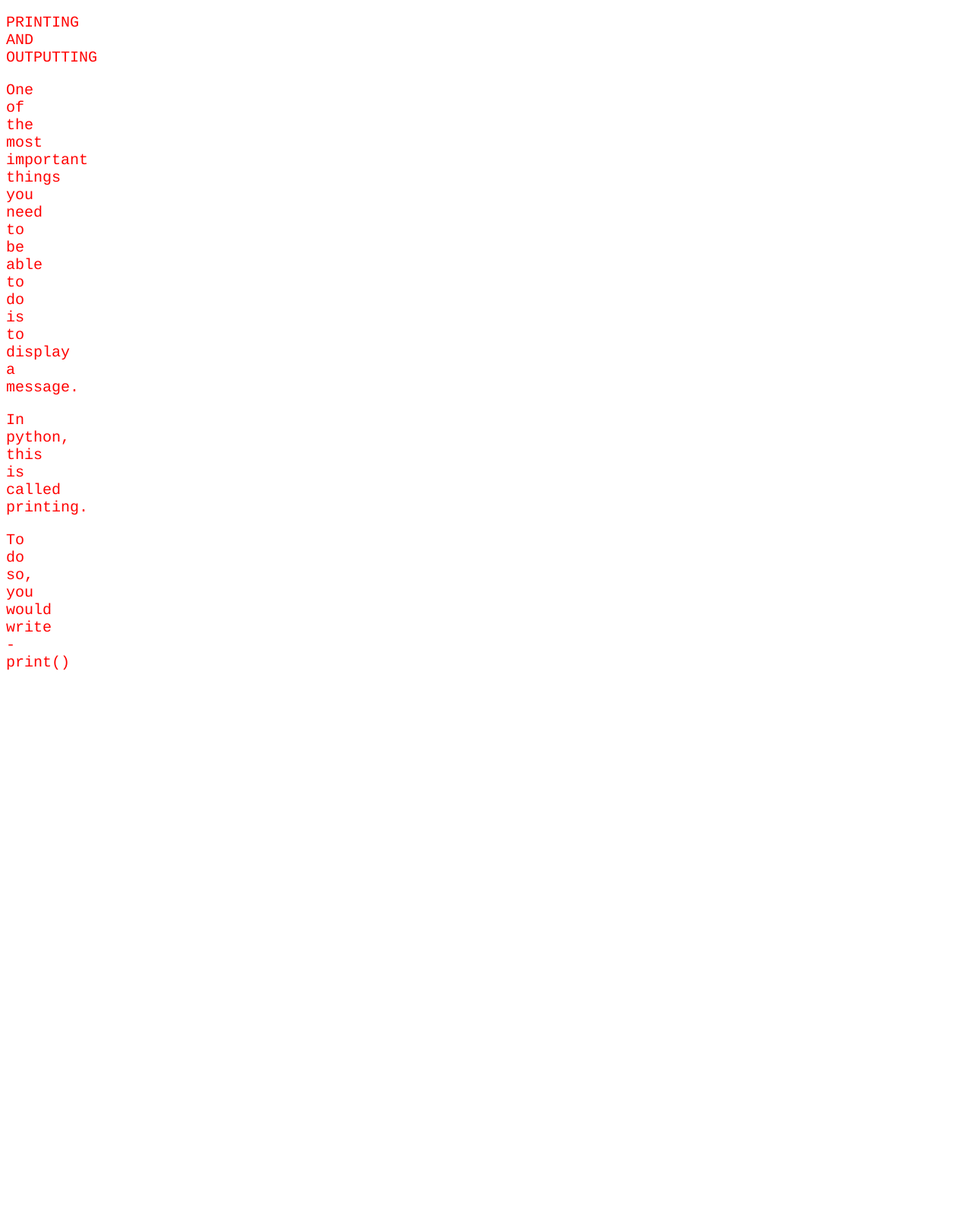
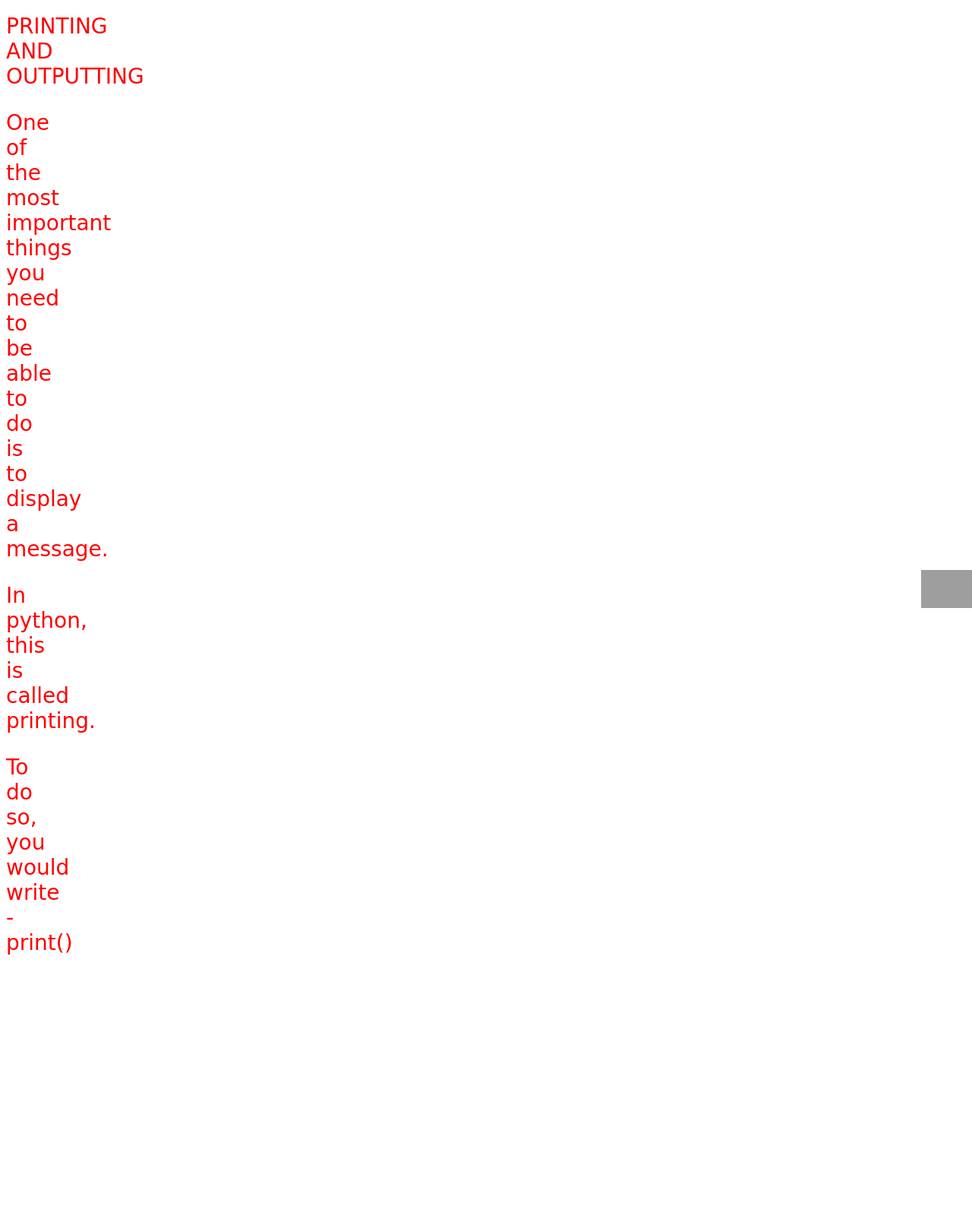
Before and after one commit to Roshni0/SummerHacks2020, a PHP site: page /python/indiv/pageOne.php in a window 1280 px wide. Shown: the whole page at 76% size. Before the commit the page ends 882 px from the top, so only its background shows below. Run offline with PHP 8.4, Linux system fonts and the light colour scheme; grey boxes are pictures that could not be loaded.

Commit message:
Update pageOne.php

```diff
--- a/python/indiv/pageOne.php
+++ b/python/indiv/pageOne.php
@@ -1,4 +1,8 @@
 <html>
+<title>TeachMe</title>
+<head>
+<link rel="shortcut icon" href="logo.JPG" type="image/x-icon">
+</head>
 <head>
 </head>
 <body>
@@ -9,18 +13,21 @@
 }
 p {
   color: red;
-      font-family: "Courier";
-      font-size: 20px;
+  font-family: 'Bubblegum Sans', cursive;
+  font-size: 28px;
   opacity: 0;
-      animation: type 90s steps(60, end) forwards;
+  animation: type 200s steps(60, end) forwards;
   -webkit-user-select: none;
   user-select: none;
+  text-align:center;
 }
+div.outer { position: relative; height: 2px; }
+div.outer img { position: fixed; right: 0; bottom: 0; }
 p:nth-child(2) {
   animation-delay: 1.5s;
 }
 p:nth-child(3) {
-      animation-delay: 4.5s;
+  animation-delay: 3s;
 }
 p:nth-child(4) {
   animation-delay: 6s;
@@ -64,6 +71,8 @@
 ::selection {
   background: black;
 }
+div.outer { position: relative; height: 2px; }
+ div.outer img { position: fixed; right: 0; bottom: 0; }
 </style>
 <p>PRINTING AND OUTPUTTING </p>
 <p>One of the most important things you need to be able to do is to display a message.</p>
@@ -74,5 +83,8 @@
 <p>If you wanted to combine two phrases together, you would write</p>
 <p>print('Hello '+'World')</p>
 <p>click <a href="partOneQuestionOne.php"> here</a> to go to the next page</p>
+<div class="outer">
+    <img src="coder.gif" height="50">
+ </div>
 </body>
 </html>
```
Lines whose indentation alone changed are shown as unchanged.
